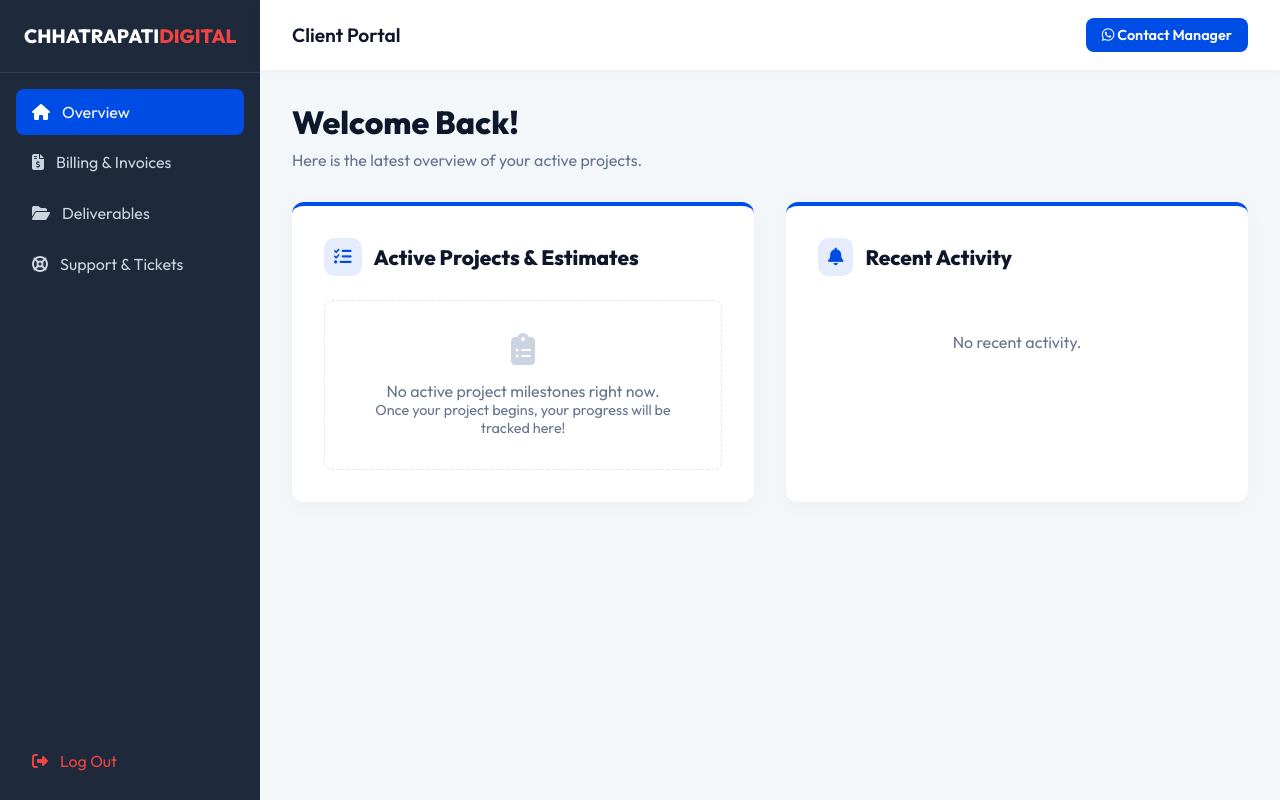
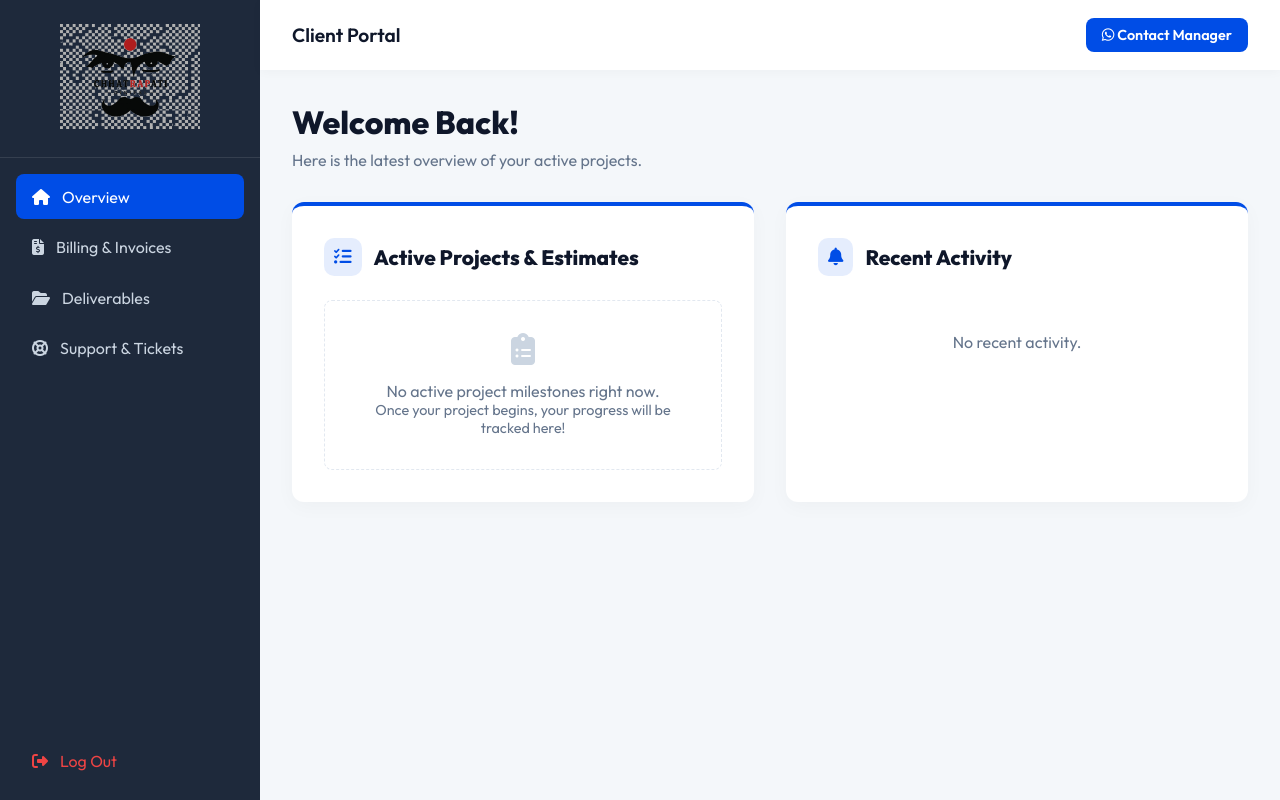
Before and after one commit to kalmeshwargurav1028-sys/Chhatrapati-Digital, a Flask app: page /dashboard in a window 1280 px wide. Run offline with Flask 3, Linux system fonts and the light colour scheme; data that the repository does not hold is empty.

Commit message:
Replace text logos with image logo in dashboards

```diff
--- a/templates/admin_dashboard.html
+++ b/templates/admin_dashboard.html
@@ -567,8 +567,7 @@
         <div class="nav-left">
             <i class="fas fa-bars hamburger"></i>
             <div class="brand">
-                <img src="{{ url_for('static', filename='assets/logo.png') }}" alt="CD Admin">
-                CD Admin
+                <img src="{{ url_for('static', filename='assets/logo.png') }}" alt="Chhatrapati Digital">
             </div>
             <div class="breadcrumbs">
                 <a href="#" class="nav-link active" onclick="switchPageView('dashboard')">DASHBOARD</a> /
@@ -1332,7 +1331,7 @@
 
             <!-- Invoice Document Header -->
             <div style="display:flex; justify-content:space-between; margin-bottom:3rem;">
-                <h1 style="color:#1d4ed8; font-size:1.8rem; margin:0; text-transform:uppercase;">Chhatrapati Digital</h1>
+                <img src="{{ url_for('static', filename='assets/logo.png') }}" alt="Chhatrapati Digital" style="max-height: 60px;">
                 <div style="text-align:right;">
                     <h2 style="font-size:2rem; color:#4a5568; margin:0 0 0.5rem 0; font-weight:600;">PURCHASE ORDER</h2>
                     <div style="font-size:0.9rem; color:#718096; margin-bottom:0.2rem;">Date: <span id="invDate"></span></div>
--- a/templates/dashboard.html
+++ b/templates/dashboard.html
@@ -206,9 +206,9 @@
     <!-- Sidebar -->
     <aside class="sidebar">
         <div class="sidebar-header">
-            <div class="sidebar-logo-text">
-                Chhatrapati<span>Digital</span>
-            </div>
+            <a href="/" style="display:block; width:100%; text-align:center;">
+                <img src="{{ url_for('static', filename='assets/logo.png') }}" alt="Chhatrapati Digital Logo" style="max-width: 140px;">
+            </a>
         </div>
         <div class="nav-menu">
             <div class="nav-item active" onclick="switchView('overview', this)">
```
